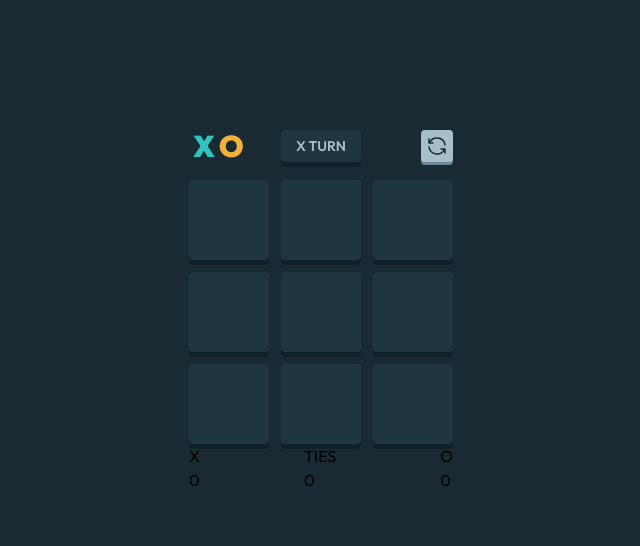
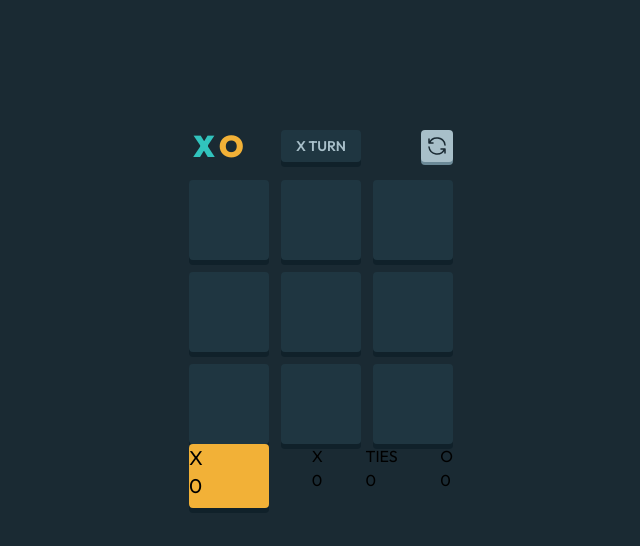
Before and after one commit to chleighton1/tic-tac-toe, a Next.js app: page / in a window 1280 px wide. Shown: the top 546 px of the page, without its empty margins (319-959 px from the left). Built offline with nearby package versions, Linux system fonts and the light colour scheme.

Commit message:
feat: score component

```diff
--- a/app/components/Board.jsx
+++ b/app/components/Board.jsx
@@ -2,6 +2,7 @@ import { useState } from "react";
 import Square from "./Square";
 import Reset from "./Reset";
 import Modal from "./Modal";
+import Score from "./Score";
 
 export default function Board() {
   const [squares, setSquares] = useState(Array(9).fill(null));
@@ -98,6 +99,7 @@ export default function Board() {
       </div>
       {/* SCORE */}
       <div className="flex justify-between">
+        <Score outcome="X" totalScore={score.x} color='light-yellow' />
         <div>
           <p>X</p>
           <p>{score.x}</p>
--- /dev/null
+++ b/app/components/Score.jsx
@@ -0,0 +1,10 @@
+import React from 'react'
+
+export default function Score({outcome, totalScore, color}) {
+  return (
+	<div className={`rounded shadow-box font-dark-navy text-xl bg-${color} h-16 w-20`}>
+          <p>{outcome}</p>
+          <p>{totalScore}</p>
+        </div>
+  )
+}
```
